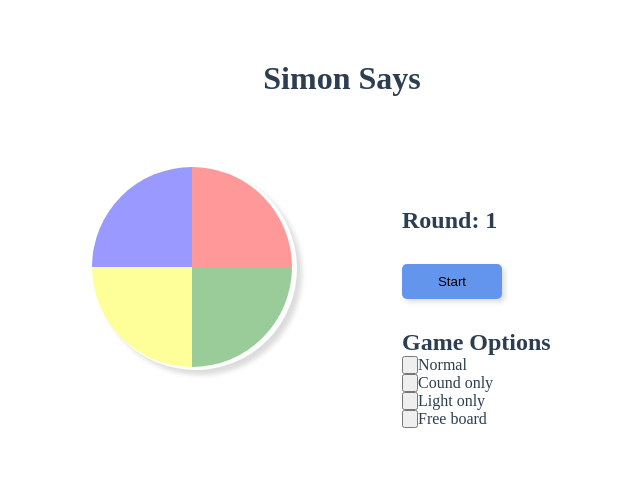
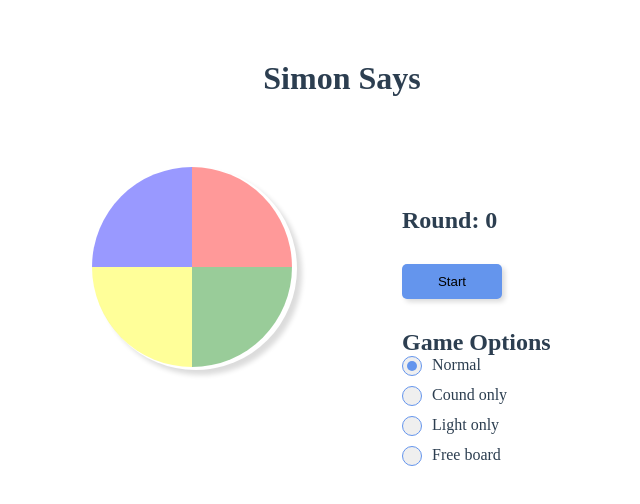
Before and after one commit to Irina357/text_SimonSays, a Vue app: page / in a window 1280 px wide. Both pictures are taken after a click on the button 708 px from the left and 365 px from the top of the page. Shown: the top 504 px of the page, without its empty margins (298-938 px from the left). Built offline with nearby package versions, Linux system fonts and the light colour scheme; a web font is replaced by a local one.

Commit message:
add class for textRound

```diff
--- a/src/components/HelloWorld.vue
+++ b/src/components/HelloWorld.vue
@@ -34,25 +34,33 @@
       </div>
       <div class="columnRight">
         <h2>Round: {{ round }}</h2>
-        <div v-show="roundShow">
-          <p>Sorry, you lost after {{ round }} rounds!</p>
+        <div class="TextRoundContainer">
+          <p v-show="roundShow">Sorry, you lost after {{ round }} rounds!</p>
         </div>
         <button class="button" @click="clickMe(time, timeAll)">Start</button>
         <h2>Game Options</h2>
         <div class="optionsContainer">
-          <button></button>
+          <div class="optionsPoint" v-show="pointShow1">
+          </div>
+          <button class="buttonOptions" @click="Normal"></button>
           <p>Normal</p>
         </div>
         <div class="optionsContainer">
-          <button @click="Sound"></button>
+          <div class="optionsPoint" v-show="pointShow2">
+          </div>
+          <button class="buttonOptions" @click="Sound"></button>
           <p>Cound only</p>
         </div>
         <div class="optionsContainer">
-          <button @click="Light"></button>
+          <div class="optionsPoint" v-show="pointShow3">
+          </div>
+          <button class="buttonOptions" @click="Light"></button>
           <p>Light only</p>
         </div>
         <div class="optionsContainer">
-          <button @click="FreeBoad"></button>
+          <div class="optionsPoint" v-show="pointShow4">
+          </div>
+          <button class="buttonOptions" @click="FreeBoad"></button>
           <p>Free board</p>
         </div>
       </div>
@@ -86,11 +94,15 @@ export default {
       timeAll: 4000,
       activeButton: false,
       passiveButton: true,
-      round: 1,
+      round: 0,
       roundShow: false,
       sound: true,
       light: true,
-      freeBoad: true
+      freeBoad: true,
+      pointShow1: false,
+      pointShow2: false,
+      pointShow3: false,
+      pointShow4: false
     }
   },
   methods: {
@@ -118,6 +130,7 @@ export default {
     clickMe(time, timeAll) {
       this.activeButton = !this.activeButton
         this.passiveButton = !this.passiveButton
+      this.round++
       if (this.freeBoad) {
         this.allRandom = []
         this.allPlayer = []
@@ -153,13 +166,13 @@ export default {
         }, 1500)
         setTimeout(() => {
           clearInterval(timerId);
-          //alert('stop');
+
         }, time);
         setTimeout(() => {
           if (JSON.stringify(this.allRandom) === JSON.stringify(this.allPlayer)) {
             this.activeButton = !this.activeButton
             this.passiveButton = !this.passiveButton
-            this.round++
+
             time = time + 1500
             timeAll = timeAll + 2500
             this.clickMe(time, timeAll)
@@ -169,7 +182,7 @@ export default {
             this.activeButton = !this.activeButton
             this.passiveButton = !this.passiveButton
             setTimeout(() => {
-              this.round = 1, this.roundShow = false
+              this.round = 0, this.roundShow = false
             }, 3000)
           }
         }, timeAll)
@@ -181,20 +194,41 @@ export default {
         audio.play();
       }
     },
+    Normal () {
+      this.freeBoad = true
+      this.light = true
+      this.sound = true
+      this.pointShow1 = true
+      this.pointShow4 = false
+      this.pointShow2 = false
+      this.pointShow3 = false
+    },
     Sound () {
       this.sound = !this.sound
       this.light = true
       this.freeBoad = true
+      this.pointShow2 = true
+      this.pointShow1 = false
+      this.pointShow3 = false
+      this.pointShow4 = false
     },
     Light () {
       this.light = !this.light
       this.sound = true
       this.freeBoad = true
+       this.pointShow3 = true
+      this.pointShow1 = false
+      this.pointShow2 = false
+      this.pointShow4 = false
     },
     FreeBoad () {
       this.freeBoad = !this.freeBoad
       this.sound = true
       this.light = true
+      this.pointShow4 = true
+      this.pointShow1 = false
+      this.pointShow2 = false
+      this.pointShow3 = false
     }
   }
 }
@@ -211,6 +245,10 @@ h1
 .imgContainer
   position: relative
   z-index: 100
+
+.TextRoundContainer
+  height: 30px
+
 .columnLeft, .columnRight
   width: 300px
 .columnRight
@@ -249,7 +287,6 @@ h1
 .button
   width: 100px
   height: 35px
-  margin-top: 30px
   margin-bottom: 30px
   border-radius: 5px
   background: cornflowerblue
@@ -258,4 +295,23 @@ h1
   box-shadow: 3px 3px 5px gainsboro
 .optionsContainer
   display: flex
+  position: relative
+
+.optionsPoint
+  position: absolute
+  width: 10px
+  height: 10px
+  border-radius: 50%
+  background: cornflowerblue
+  left: 5px
+  top: 4.5px
+
+.buttonOptions
+  outline: none
+  border: cornflowerblue 1px solid
+  width: 20px
+  height: 20px
+  border-radius: 50%
+  margin-right: 10px
+  margin-bottom: 10px
 </style>
```
